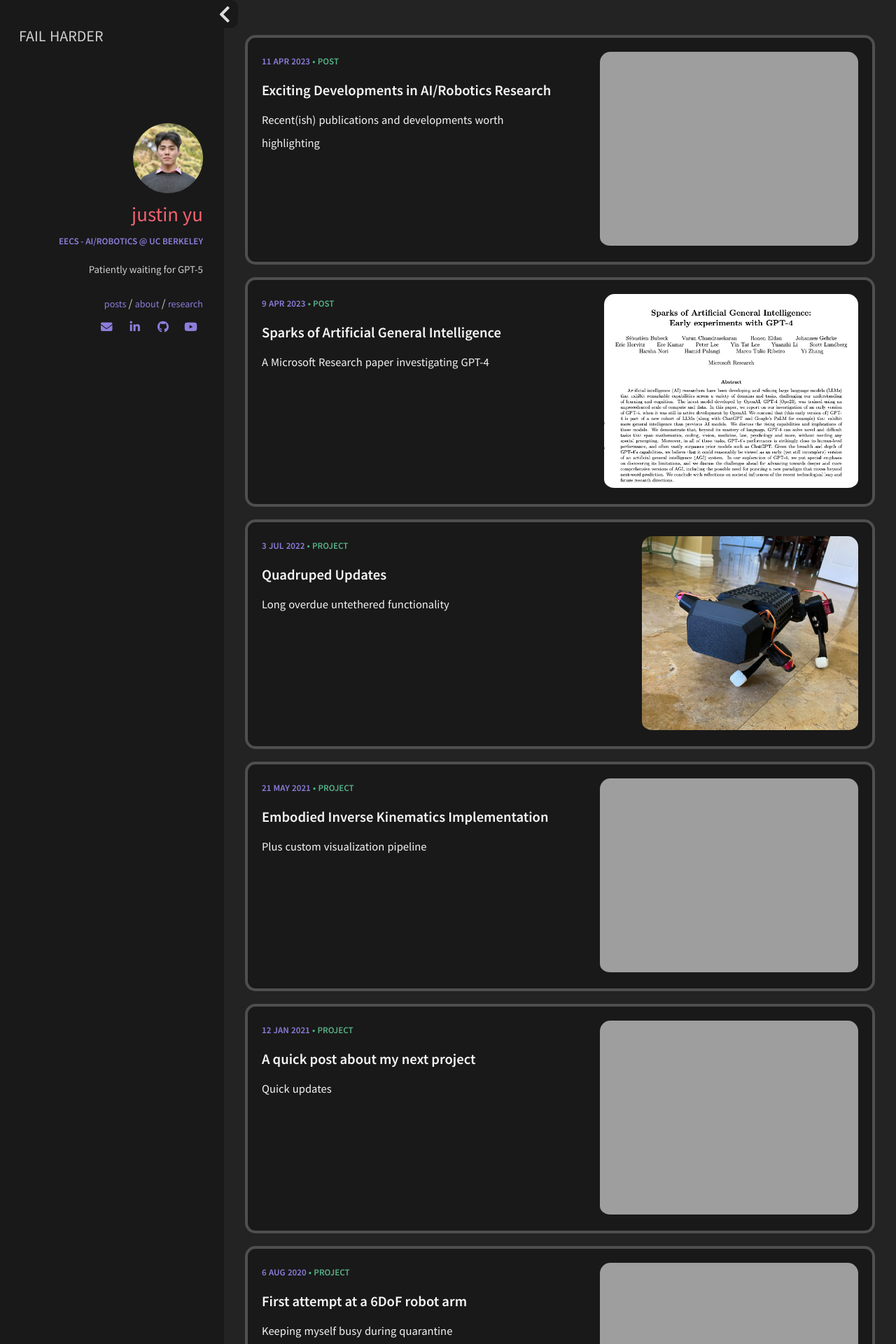
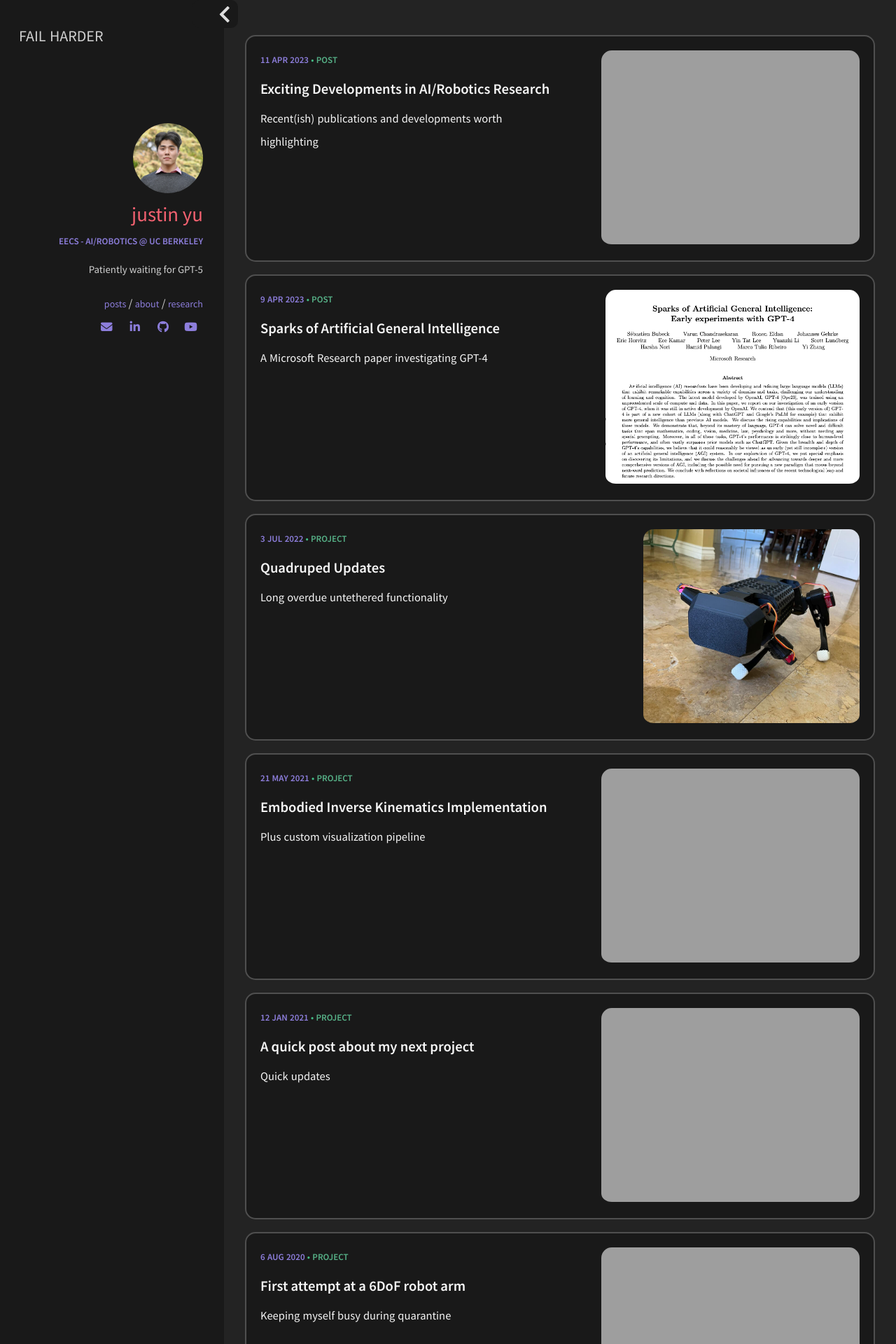
Before and after one commit to uynitsuj/uynitsuj.github.io, a Jekyll site: the page built from index.html, in a window 1280 px wide. Shown: the top 1920 px of the page at 70% size. Built offline with Jekyll 4.4.1, drawn with Linux system fonts in a browser that asks for light colours; nearby versions of some CDN libraries.

Commit message:
reduce border color size

```diff
--- a/_includes/sections/projects.html
+++ b/_includes/sections/projects.html
@@ -1,7 +1,7 @@
 <h1>Projects</h1>
 
 {% for project in site.data.index.projects %}
-<div class="row" style="background-color: #191919; border-radius: 15px; padding: 20px; border: 4px solid #4f4f4f;">
+<div class="row" style="background-color: #191919; border-radius: 15px; padding: 20px; border: 2.5px solid #4f4f4f;">
     <div class="col">
         <!-- IMAGE -->
         <div class="col m5" style="float:middle; margin-right:15px; margin-bottom: 10px;">
--- a/_includes/sections/research.html
+++ b/_includes/sections/research.html
@@ -1,6 +1,6 @@
 <h1>Research</h1>
 
-<div class="row" style="background-color: #191919; border-radius: 15px; padding: 20px; border: 4px solid #4f4f4f;">
+<div class="row" style="background-color: #191919; border-radius: 15px; padding: 20px; border: 2.5px solid #4f4f4f;">
     <div class="col">
         <div class="col m5" style="float:middle; margin-right:15px; margin-bottom: 10px;">
             <img align="middle" class="hidden-md" style="margin:auto;border-radius:15px;display:block"
@@ -24,7 +24,7 @@
 </div>
 <p style="margin:18px;"></p>
 
-<div class="row" style="background-color: #191919; border-radius: 15px; padding: 20px; border: 4px solid #4f4f4f;">
+<div class="row" style="background-color: #191919; border-radius: 15px; padding: 20px; border: 2.5px solid #4f4f4f;">
     <div class="col">
         <div class="col m5" style="float:middle; margin-right:15px; margin-bottom: 10px;">
             <img align="middle" class="hidden-md" style="margin:auto;border-radius:15px;display:block"
--- a/_layouts/post_listing.html
+++ b/_layouts/post_listing.html
@@ -7,7 +7,8 @@
 
 <a href="{{ site.url }}{{ post.url }}">
   <section class="post">
-    <div class="row " style="background-color: #191919; border-radius: 15px; padding: 20px; border: 4px solid #4f4f4f;">
+    <div class="row "
+      style="background-color: #191919; border-radius: 15px; padding: 20px; border: 2.5px solid #4f4f4f;">
       <div class="col m6">
         <div class="row">
           <header class="post-header">
```
